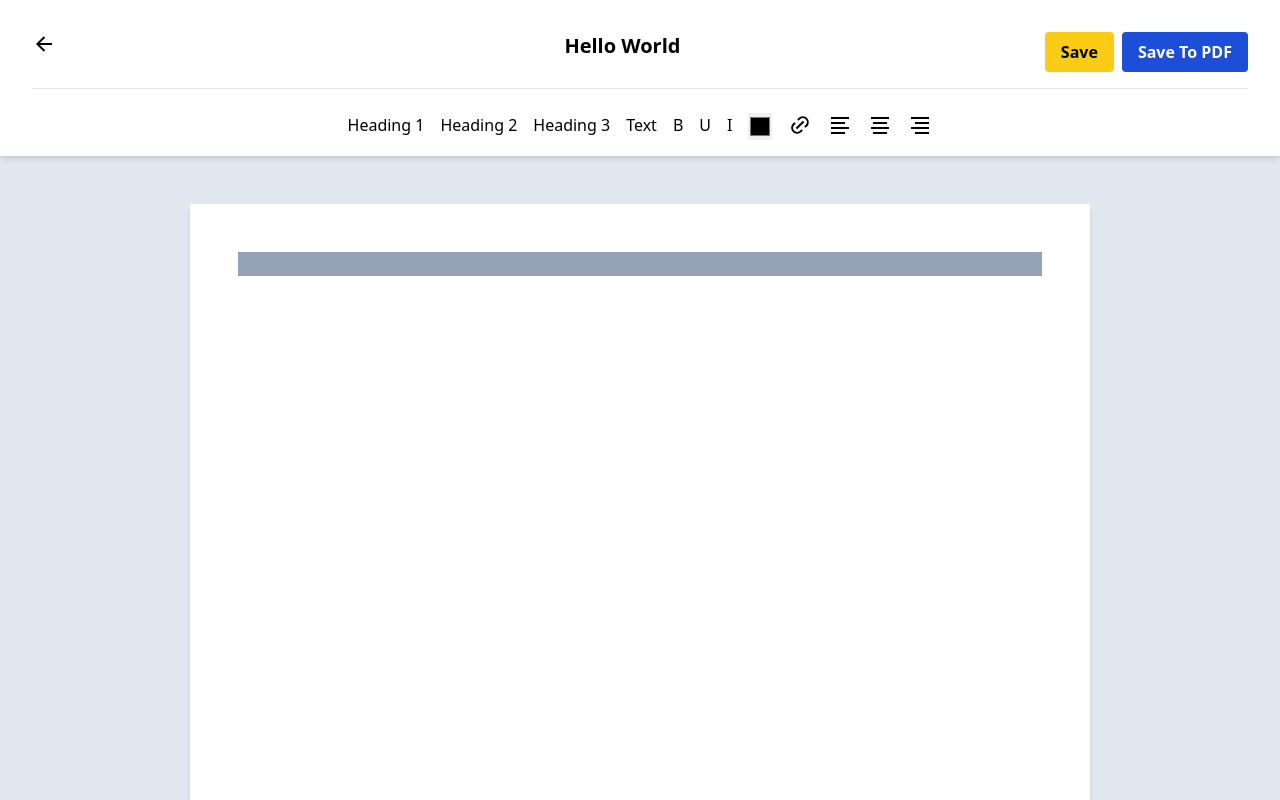
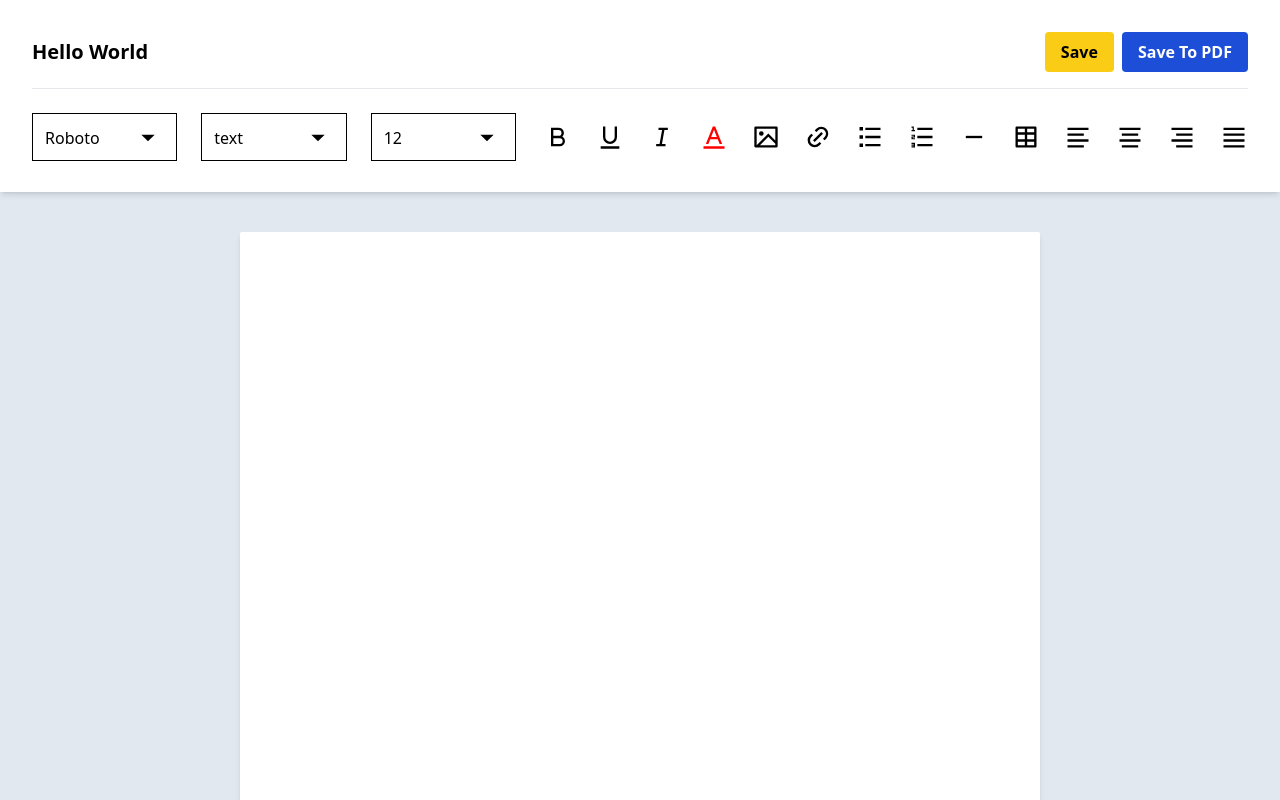
Before and after one commit to George-F-Ramzi/Documently, a React app in the folder client/: page / in a window 1280 px wide. Built offline with nearby package versions, Linux system fonts and the light colour scheme; the HTML template or start-up script is replaced by a standard one.

Commit message:
Setuping The Layout

```diff
--- a/client/src/Components/Actions.tsx
+++ /dev/null
@@ -1,34 +0,0 @@
-export function HeadingOne(): HTMLElement {
-  const h1: HTMLElement = document.createElement("h1");
-  h1.innerText = "Heading 1";
-  h1.className = "selctable font-bold text-2xl leading-normal	";
-  return h1;
-}
-
-export function HeadingTwo(): HTMLElement {
-  const h2: HTMLElement = document.createElement("h4");
-  h2.innerText = "Heading 2";
-  h2.className = " selctable font-bold text-xl leading-normal	";
-  return h2;
-}
-
-export function HeadingThree(): HTMLElement {
-  const h3: HTMLElement = document.createElement("h6");
-  h3.innerText = "Heading 3";
-  h3.className = " selctable font-bold text-base	 leading-normal	";
-  return h3;
-}
-
-export function NewPage(): HTMLElement {
-  const mainDiv: HTMLElement = document.createElement("div");
-  const contentDiv: HTMLElement = document.createElement("div");
-  mainDiv.className =
-    "p-12 rounded-sm shadow-md	bg-white h-[1200px] mt-12 w-[900px] m-auto mb-10";
-  mainDiv.id = "main-dev-2";
-  contentDiv.className = "outline-none w-full h-full";
-  contentDiv.id = "content-2";
-  contentDiv.setAttribute("contentEditable", "true");
-  contentDiv.setAttribute("onInput", "");
-  mainDiv.appendChild(contentDiv);
-  return mainDiv;
-}
--- a/client/src/Components/NavBar.tsx
+++ b/client/src/Components/NavBar.tsx
@@ -1,18 +1,31 @@
+import { useState } from "react";
 import {
-  RiArrowLeftLine,
   RiAlignCenter,
   RiAlignLeft,
   RiAlignRight,
   RiLinkM,
+  RiBold,
+  RiArrowDropDownFill,
+  RiUnderline,
+  RiItalic,
+  RiFontColor,
+  RiImageLine,
+  RiListCheck,
+  RiListOrdered,
+  RiSubtractLine,
+  RiTable2,
+  RiAlignJustify,
 } from "react-icons/ri";
-import { HeadingOne, HeadingThree, HeadingTwo } from "./Actions";
 
 function NavBar() {
+  const [font, setFont] = useState<string>("Roboto");
+  const [titles, setTitles] = useState<string>("text");
+  const [size, setSize] = useState<number>(12);
+  const [color, setColor] = useState<string>("red");
   return (
-    <div className="h-48 bg-white px-8 pt-8 w-full shadow-md z-10	">
-      <div className="flex justify-between mb-4">
-        <RiArrowLeftLine className="hover:cursor-pointer" size={"24px"} />
-        <h5 className="text-xl font-bold pl-36">Hello World</h5>
+    <div className="h-48 bg-white px-8 pt-8 w-full shadow-md z-10 p-10	">
+      <div className="flex h-fit items-center  mb-4">
+        <h5 className="text-xl grow font-bold  ">Hello World</h5>
         <div className="header__btns">
           <button className="bg-yellow-400  hover:bg-yellow-200 font-bold py-2 px-4 rounded ">
             Save
@@ -23,45 +36,84 @@ function NavBar() {
         </div>
       </div>
       <hr></hr>
-      <div className="flex justify-center mt-6 mb-4  ">
-        <h6
-          onClick={() => {
-            const page = document.getElementById("content-1");
-            page?.appendChild(HeadingOne());
-          }}
-          className=" text-base font-meduim hover:cursor-pointer mr-4"
-        >
-          Heading 1
-        </h6>
-        <h6
-          onClick={() => {
-            const page = document.getElementById("content-1");
-            page?.appendChild(HeadingTwo());
-          }}
-          className=" text-base font-meduim hover:cursor-pointer mr-4"
-        >
-          Heading 2
-        </h6>
-        <h6
-          onClick={() => {
-            const page = document.getElementById("content-1");
-            page?.appendChild(HeadingThree());
-          }}
-          className=" text-base font-meduim hover:cursor-pointer mr-4"
-        >
-          Heading 3
-        </h6>
-        <h6 className=" text-base font-meduim hover:cursor-pointer mr-4">
-          Text
-        </h6>
-        <h6 className=" text-base font-meduim hover:cursor-pointer mr-4">B</h6>
-        <h6 className=" text-base font-meduim hover:cursor-pointer mr-4">U</h6>
-        <h6 className=" text-base font-meduim hover:cursor-pointer mr-4">I</h6>
-        <input className="w-6 mr-4" type="color" />
-        <RiLinkM className="hover:cursor-pointer mr-4" size={"24px"} />
-        <RiAlignLeft className="hover:cursor-pointer mr-4" size={"24px"} />
-        <RiAlignCenter className="hover:cursor-pointer mr-4" size={"24px"} />
-        <RiAlignRight className="hover:cursor-pointer " size={"24px"} />
+      <div className="flex items-center  mt-6 mb-4 ">
+        <div className="h-[48px] w-[180px] border border-black relative">
+          <select
+            onChange={(e) => setFont(e.target.value)}
+            id="cars"
+            name="cars"
+            className="opacity-0 h-full w-full z-20"
+            defaultValue={"Roboto"}
+          >
+            <option value="volvo">Volvo</option>
+            <option value="saab">Saab</option>
+            <option value="fiat">Fiat</option>
+            <option value="audi">Audi</option>
+          </select>
+          <p className="absolute left-3 top-3">{font}</p>
+          <RiArrowDropDownFill
+            size={"40px"}
+            className="absolute right-2 top-1"
+          />
+        </div>
+        <div className="h-[48px] w-[180px] border border-black relative ml-[24px]">
+          <select
+            onChange={(e) => setTitles(e.target.value)}
+            id="cars"
+            name="cars"
+            className="opacity-0 h-full w-full z-20"
+            defaultValue={"Roboto"}
+          >
+            <option value="volvo">Volvo</option>
+            <option value="saab">Saab</option>
+            <option value="fiat">Fiat</option>
+            <option value="audi">Audi</option>
+          </select>
+          <p className="absolute left-3 top-3">{titles}</p>
+          <RiArrowDropDownFill
+            size={"40px"}
+            className="absolute right-2 top-1"
+          />
+        </div>
+        <div className="h-[48px] w-[180px] border border-black relative ml-[24px]">
+          <select
+            onChange={(e) => setSize(Number(e.target.value))}
+            id="cars"
+            name="cars"
+            className="opacity-0 h-full w-full z-20"
+            defaultValue={"Roboto"}
+          >
+            <option value="12">12</option>
+            <option value="16">16</option>
+            <option value="18">18</option>
+            <option value="20">20</option>
+          </select>
+          <p className="absolute left-3 top-3">{size}</p>
+          <RiArrowDropDownFill
+            size={"40px"}
+            className="absolute right-2 top-1"
+          />
+        </div>
+        <div className="flex ml-[28px] items-center ">
+          <RiBold size={"28px"} className="cursor-pointer" />
+          <RiUnderline size={"28px"} className="ml-[24px] cursor-pointer" />
+          <RiItalic size={"28px"} className="ml-[24px] cursor-pointer" />
+          <RiFontColor
+            size={"28px"}
+            className="ml-[24px] cursor-pointer"
+            color={color}
+          />
+          <RiImageLine size={"28px"} className="ml-[24px] cursor-pointer" />
+          <RiLinkM size={"28px"} className="ml-[24px] cursor-pointer" />
+          <RiListCheck size={"28px"} className="ml-[24px] cursor-pointer" />
+          <RiListOrdered size={"28px"} className="ml-[24px] cursor-pointer" />
+          <RiSubtractLine size={"28px"} className="ml-[24px] cursor-pointer" />
+          <RiTable2 size={"28px"} className="ml-[24px] cursor-pointer" />
+          <RiAlignLeft size={"28px"} className="ml-[24px] cursor-pointer" />
+          <RiAlignCenter size={"28px"} className="ml-[24px] cursor-pointer" />
+          <RiAlignRight size={"28px"} className="ml-[24px] cursor-pointer" />
+          <RiAlignJustify size={"28px"} className="ml-[24px] cursor-pointer" />
+        </div>
       </div>
     </div>
   );
--- a/client/src/pages/book.tsx
+++ b/client/src/pages/book.tsx
@@ -1,25 +1,32 @@
-import { NewPage } from "../Components/Actions";
+import { useEffect, FormEvent } from "react";
 import NavBar from "../Components/NavBar";
 
 function Book() {
-  const Overflow = () => {};
+  let pages: number = 1;
+  const Overflow = (e: FormEvent<HTMLDivElement>) => {
+    GetPagesNumber();
+    let currentPageNum: number = Number(e.target.id.toString().slice(5));
+    console.log(currentPageNum);
+  };
+
+  useEffect(() => {
+    GetPagesNumber();
+  }, []);
+
+  function GetPagesNumber() {
+    pages = document.getElementById("content-area")
+      ?.childElementCount as number;
+  }
 
   return (
-    <div className=" h-screen flex flex-col ">
+    <div className="h-screen flex flex-col">
       <NavBar />
-      <div
-        id="content-area"
-        className="grow overflow-y-scroll bg-slate-200 w-full flex-col"
-      >
-        <div
-          id="main-dev-1"
-          className="  p-12 rounded-sm shadow-md	bg-white h-[1200px] mt-12 w-[900px] m-auto mb-10"
-        >
+      <div className="grow overflow-y-scroll bg-slate-200 w-full flex-col">
+        <div onInput={(e) => Overflow(e)} id="content-area" className="mt-10">
           <div
+            id="page-1"
             contentEditable={true}
-            onInput={() => console.log("sad")}
-            id="content-1"
-            className="outline-none w-full bg-slate-400"
+            className="outline-none p-12 rounded-sm shadow-md	bg-white h-[1200px]  w-[800px] m-auto mb-10"
           ></div>
         </div>
       </div>
```
